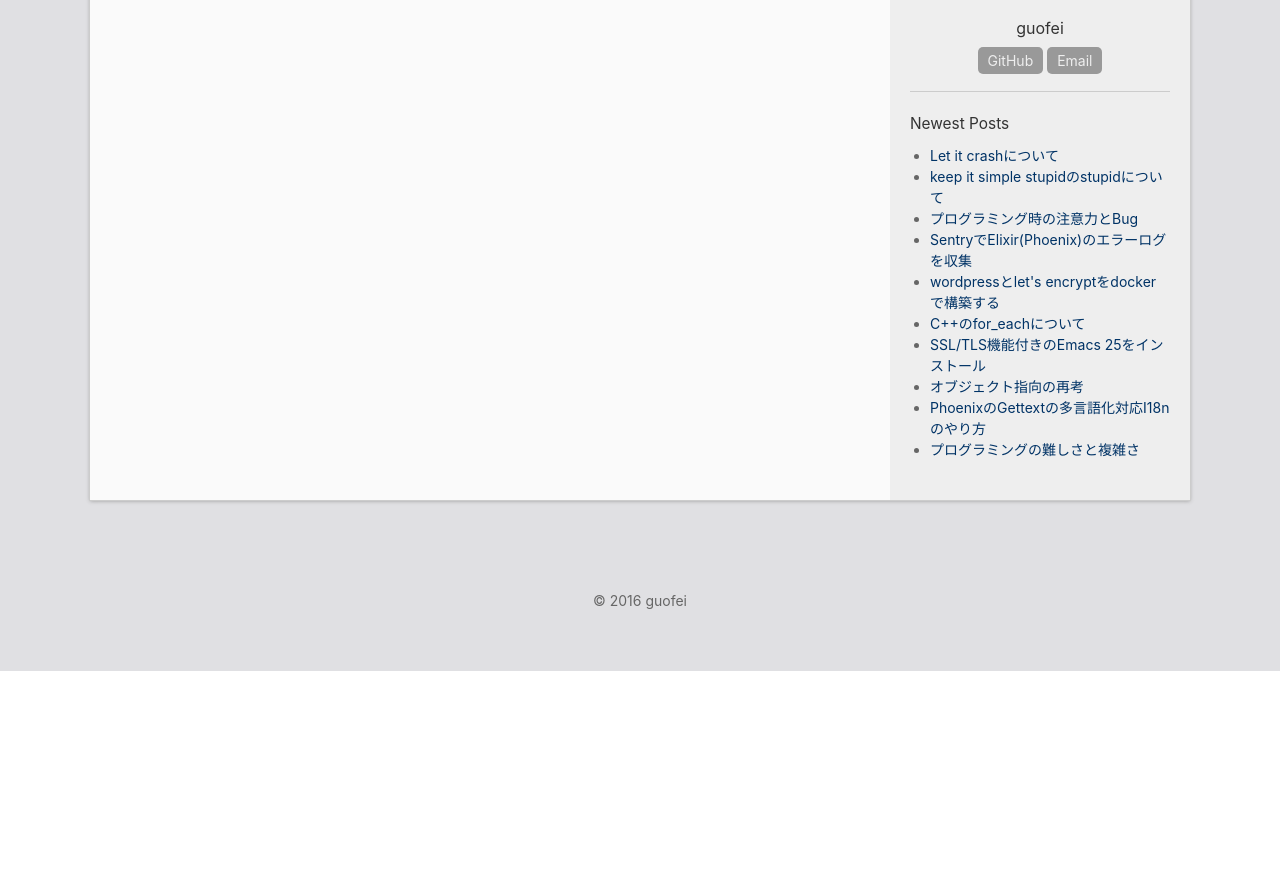
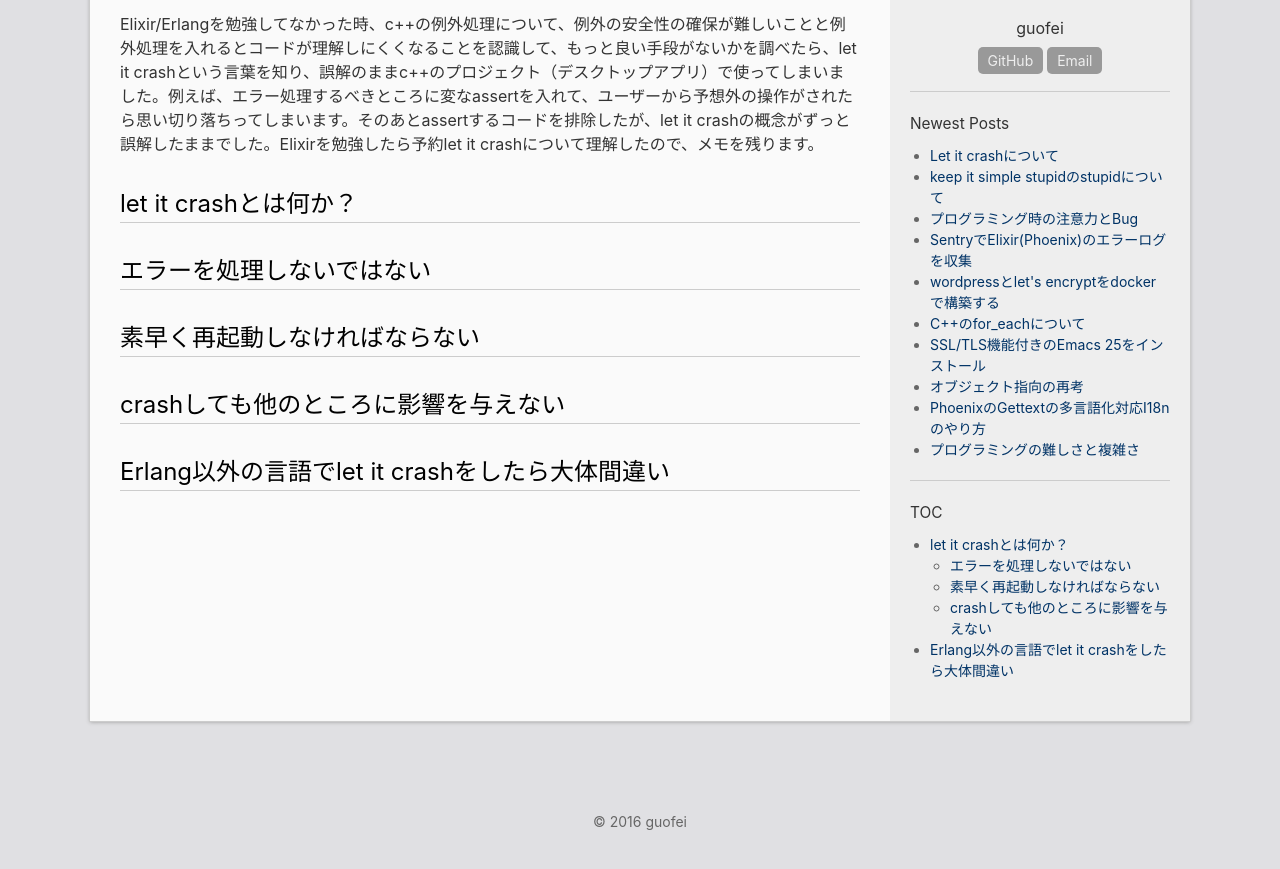
Before and after one commit to guofei/ja, a Jekyll site: the page built from _posts/2017-02-21-let-it-crash.md, in a window 1280 px wide, cut to the strip 261-1153 px from the top of the page. Shown: the top 869 px of the strip. Built offline with Jekyll 4.4.1, drawn with Linux system fonts in a browser that asks for light colours; comment, search, counter and statistics services are not loaded; before the commit the page ends 932 px from its top, so only the background shows below that.

Commit message:
feat: update post

```diff
--- a/_posts/2017-02-21-let-it-crash.md
+++ b/_posts/2017-02-21-let-it-crash.md
@@ -3,3 +3,14 @@ layout: post
 title: Let it crashについて
 categories: [Programming]
 ---
+Elixir/Erlangを勉強してなかった時、c++の例外処理について、例外の安全性の確保が難しいことと例外処理を入れるとコードが理解しにくくなることを認識して、もっと良い手段がないかを調べたら、let it crashという言葉を知り、誤解のままc++のプロジェクト（デスクトップアプリ）で使ってしまいました。例えば、エラー処理するべきところに変なassertを入れて、ユーザーから予想外の操作がされたら思い切り落ちってしまいます。そのあとassertするコードを排除したが、let it crashの概念がずっと誤解したままでした。Elixirを勉強したら予約let it crashについて理解したので、メモを残ります。
+
+# let it crashとは何か？
+
+## エラーを処理しないではない
+
+## 素早く再起動しなければならない
+
+## crashしても他のところに影響を与えない
+
+# Erlang以外の言語でlet it crashをしたら大体間違い
```
